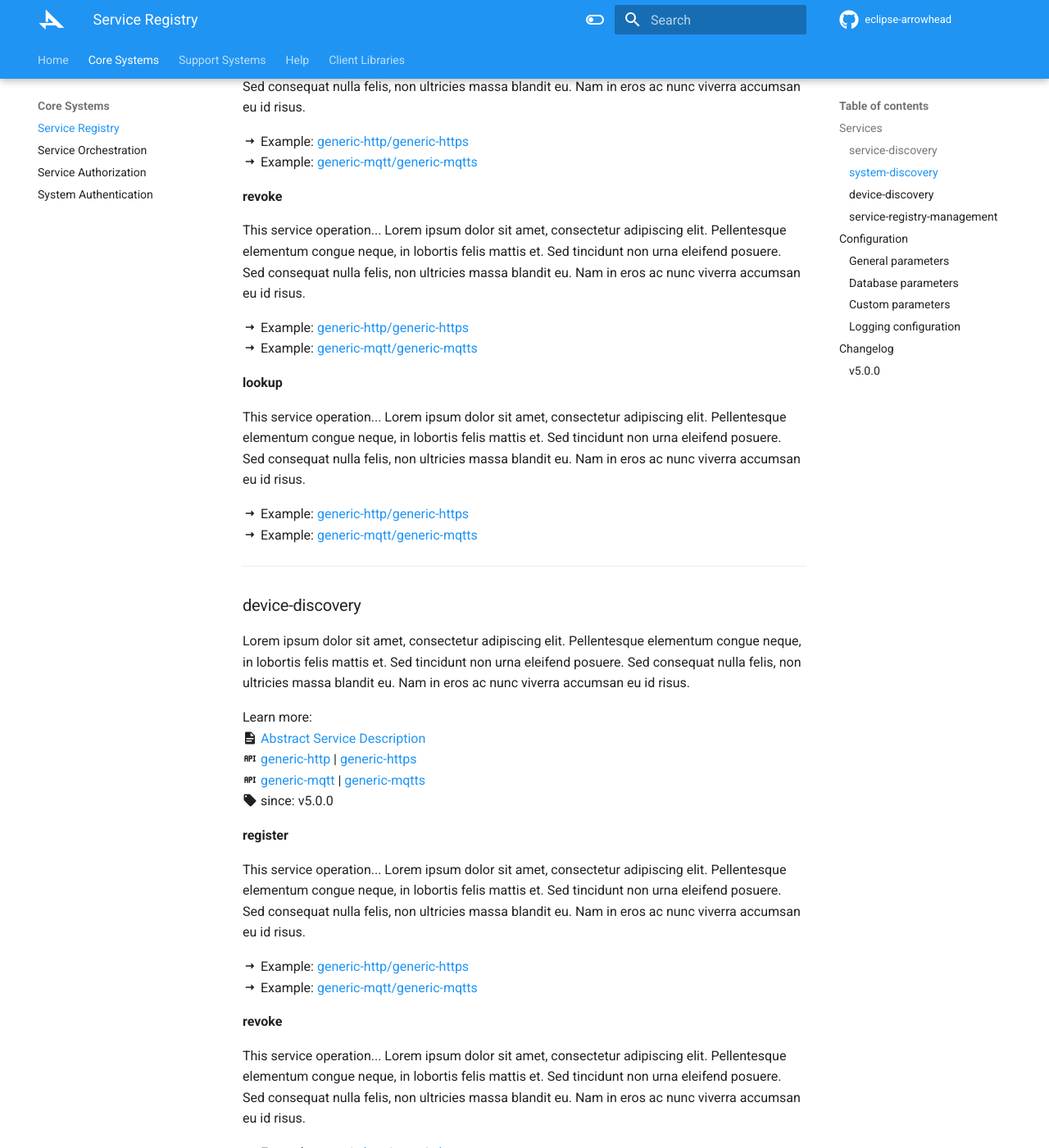
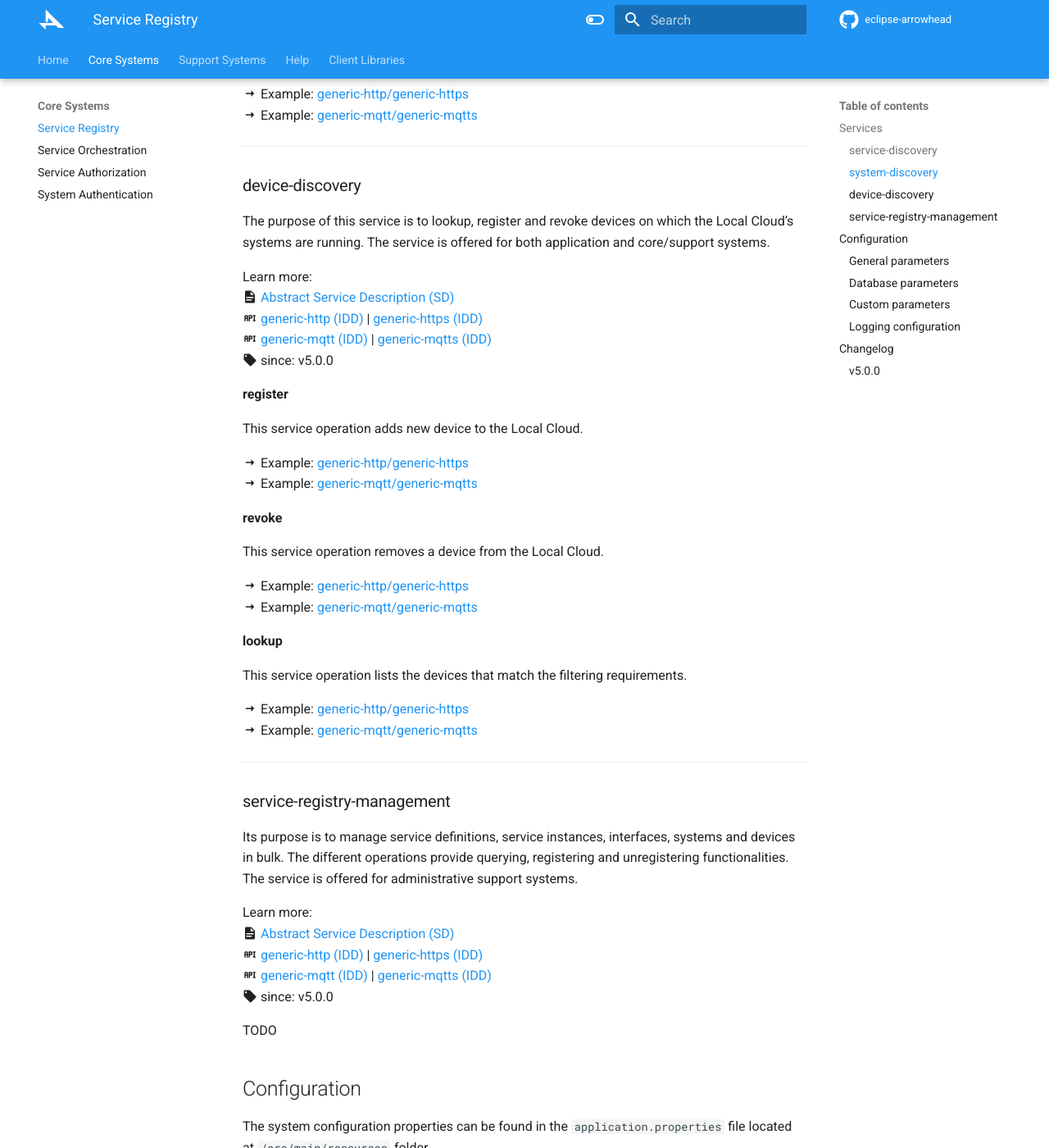
Before and after one commit to Aitia-IIOT/ah5-docs-java-spring, an MkDocs documentation site: the page built from docs/core_systems/service_registry.md, in a window 1280 px wide and 1400 px high, scrolled down 1803 px. Shown: the whole window at 82% size. Built offline with MkDocs 1.6.1 and Material for MkDocs 9.7.7, drawn with Linux system fonts in a browser that asks for light colours; some of the changed text lies outside the part shown.

Commit message:
mkdocs service registry update

```diff
--- a/docs/core_systems/service_registry.md
+++ b/docs/core_systems/service_registry.md
@@ -3,37 +3,37 @@
 This core system provides the data storage functionality for the information related to the currently and actively offered services within the Local Cloud. It also stores information about the systems that offer and/or can use the previously mentioned services, and optionally data about the devices on which those systems are running.
 
 Learn more: <br />
-:material-file-document: [Abstract System Description](todo)
+:material-file-document: [Abstract System Description (SysD)](../assets/sysd/5_0_0/serviceregistry_sysd.pdf)
 
 ## Services
 
 ### service-discovery
 
-Lorem ipsum dolor sit amet, consectetur adipiscing elit. Vestibulum tellus quam, fermentum et urna eget, malesuada placerat eros. Curabitur at tristique arcu, nec rutrum eros. Nam purus nisl, blandit et magna id, rutrum malesuada libero. Curabitur finibus mollis tristique. Ut vehicula erat quis placerat volutpat.
+The purpose of this service is to lookup, register and revoke provided services. The service is offered for both application and core/support systems.
 
 Learn more: <br />
-:material-file-document: [Abstract Service Description](todo) <br />
-:material-api: [generic-http](todo) | [generic-https](todo) <br />
-:material-api: [generic-mqtt](todo) | [generic-mqtts](todo) <br />
+:material-file-document: [Abstract Service Description (SD)](../assets/sd/5_0_0/service-discovery_sd.pdf) <br />
+:material-api: [generic-http (IDD)](todo) | [generic-https (IDD)](todo) <br />
+:material-api: [generic-mqtt (IDD)](todo) | [generic-mqtts (IDD)](todo) <br />
 :material-tag: since: v5.0.0
 
 **register**
 
-This service operation... Lorem ipsum dolor sit amet, consectetur adipiscing elit. Pellentesque elementum congue neque, in lobortis felis mattis et. Sed tincidunt non urna eleifend posuere. Sed consequat nulla felis, non ultricies massa blandit eu. Nam in eros ac nunc viverra accumsan eu id risus.
+This service operation adds new service instance to the Local Cloud.
 
-:material-arrow-right-thin: Example: [generic-http/generic-https](../help/api_examples/sr_http_api_examples.md)<br />
-:material-arrow-right-thin: Example: [generic-mqtt/generic-mqtts](../help/api_examples/sr_mqtt_api_examples.md)
+:material-arrow-right-thin: Example: [generic-http/generic-https](../help/api_examples/sr_http_api_examples.md/#register)<br />
+:material-arrow-right-thin: Example: [generic-mqtt/generic-mqtts](../help/api_examples/sr_mqtt_api_examples.md/#register)
 
 **revoke**
 
-This service operation... Lorem ipsum dolor sit amet, consectetur adipiscing elit. Pellentesque elementum congue neque, in lobortis felis mattis et. Sed tincidunt non urna eleifend posuere. Sed consequat nulla felis, non ultricies massa blandit eu. Nam in eros ac nunc viverra accumsan eu id risus.
+This service operation removes a service instance from the Local Cloud.
 
 :material-arrow-right-thin: Example: [generic-http/generic-https](todo)<br />
 :material-arrow-right-thin: Example: [generic-mqtt/generic-mqtts](todo)
 
 **lookup**
 
-This service operation... Lorem ipsum dolor sit amet, consectetur adipiscing elit. Pellentesque elementum congue neque, in lobortis felis mattis et. Sed tincidunt non urna eleifend posuere. Sed consequat nulla felis, non ultricies massa blandit eu. Nam in eros ac nunc viverra accumsan eu id risus.
+This service operation lists the service instances that match the filtering requirements.
 
 :material-arrow-right-thin: Example: [generic-http/generic-https](todo)<br />
 :material-arrow-right-thin: Example: [generic-mqtt/generic-mqtts](todo)
@@ -42,31 +42,31 @@ This service operation... Lorem ipsum dolor sit amet, consectetur adipiscing eli
 
 ### system-discovery
 
-Lorem ipsum dolor sit amet, consectetur adipiscing elit. Pellentesque elementum congue neque, in lobortis felis mattis et. Sed tincidunt non urna eleifend posuere. Sed consequat nulla felis, non ultricies massa blandit eu. Nam in eros ac nunc viverra accumsan eu id risus.
+The purpose of this service is to lookup, register and revoke systems that are part of (or want to be part of) the Local Cloud. The service is offered for both application and core/support systems.
 
 Learn more: <br />
-:material-file-document: [Abstract Service Description](todo) <br />
-:material-api: [generic-http](todo) | [generic-https](todo) <br />
-:material-api: [generic-mqtt](todo) | [generic-mqtts](todo) <br />
+:material-file-document: [Abstract Service Description (SD)](../assets/sd/5_0_0/system-discovery_sd.pdf) <br />
+:material-api: [generic-http (IDD)](todo) | [generic-https (IDD)](todo) <br />
+:material-api: [generic-mqtt (IDD)](todo) | [generic-mqtts (IDD)](todo) <br />
 :material-tag: since: v5.0.0
 
 **register**
 
-This service operation... Lorem ipsum dolor sit amet, consectetur adipiscing elit. Pellentesque elementum congue neque, in lobortis felis mattis et. Sed tincidunt non urna eleifend posuere. Sed consequat nulla felis, non ultricies massa blandit eu. Nam in eros ac nunc viverra accumsan eu id risus.
+This service operation adds new system to the Local Cloud.
 
 :material-arrow-right-thin: Example: [generic-http/generic-https](todo)<br />
 :material-arrow-right-thin: Example: [generic-mqtt/generic-mqtts](todo)
 
 **revoke**
 
-This service operation... Lorem ipsum dolor sit amet, consectetur adipiscing elit. Pellentesque elementum congue neque, in lobortis felis mattis et. Sed tincidunt non urna eleifend posuere. Sed consequat nulla felis, non ultricies massa blandit eu. Nam in eros ac nunc viverra accumsan eu id risus.
+This service operation removes a system from the Local Cloud.
 
 :material-arrow-right-thin: Example: [generic-http/generic-https](todo)<br />
 :material-arrow-right-thin: Example: [generic-mqtt/generic-mqtts](todo)
 
 **lookup**
 
-This service operation... Lorem ipsum dolor sit amet, consectetur adipiscing elit. Pellentesque elementum congue neque, in lobortis felis mattis et. Sed tincidunt non urna eleifend posuere. Sed consequat nulla felis, non ultricies massa blandit eu. Nam in eros ac nunc viverra accumsan eu id risus.
+This service operation lists the systems that match the filtering requirements.
 
 :material-arrow-right-thin: Example: [generic-http/generic-https](todo)<br />
 :material-arrow-right-thin: Example: [generic-mqtt/generic-mqtts](todo)
@@ -75,31 +75,31 @@ This service operation... Lorem ipsum dolor sit amet, consectetur adipiscing eli
 
 ### device-discovery
 
-Lorem ipsum dolor sit amet, consectetur adipiscing elit. Pellentesque elementum congue neque, in lobortis felis mattis et. Sed tincidunt non urna eleifend posuere. Sed consequat nulla felis, non ultricies massa blandit eu. Nam in eros ac nunc viverra accumsan eu id risus.
+The purpose of this service is to lookup, register and revoke devices on which the Local Cloud’s systems are running. The service is offered for both application and core/support systems.
 
 Learn more: <br />
-:material-file-document: [Abstract Service Description](todo) <br />
-:material-api: [generic-http](todo) | [generic-https](todo) <br />
-:material-api: [generic-mqtt](todo) | [generic-mqtts](todo) <br />
+:material-file-document: [Abstract Service Description (SD)](../assets/sd/5_0_0/device-discovery_sd.pdf) <br />
+:material-api: [generic-http (IDD)](todo) | [generic-https (IDD)](todo) <br />
+:material-api: [generic-mqtt (IDD)](todo) | [generic-mqtts (IDD)](todo) <br />
 :material-tag: since: v5.0.0
 
 **register**
 
-This service operation... Lorem ipsum dolor sit amet, consectetur adipiscing elit. Pellentesque elementum congue neque, in lobortis felis mattis et. Sed tincidunt non urna eleifend posuere. Sed consequat nulla felis, non ultricies massa blandit eu. Nam in eros ac nunc viverra accumsan eu id risus.
+This service operation adds new device to the Local Cloud.
 
 :material-arrow-right-thin: Example: [generic-http/generic-https](todo)<br />
 :material-arrow-right-thin: Example: [generic-mqtt/generic-mqtts](todo)
 
 **revoke**
 
-This service operation... Lorem ipsum dolor sit amet, consectetur adipiscing elit. Pellentesque elementum congue neque, in lobortis felis mattis et. Sed tincidunt non urna eleifend posuere. Sed consequat nulla felis, non ultricies massa blandit eu. Nam in eros ac nunc viverra accumsan eu id risus.
+This service operation removes a device from the Local Cloud.
 
 :material-arrow-right-thin: Example: [generic-http/generic-https](todo)<br />
 :material-arrow-right-thin: Example: [generic-mqtt/generic-mqtts](todo)
 
 **lookup**
 
-This service operation... Lorem ipsum dolor sit amet, consectetur adipiscing elit. Pellentesque elementum congue neque, in lobortis felis mattis et. Sed tincidunt non urna eleifend posuere. Sed consequat nulla felis, non ultricies massa blandit eu. Nam in eros ac nunc viverra accumsan eu id risus.
+This service operation lists the devices that match the filtering requirements.
 
 :material-arrow-right-thin: Example: [generic-http/generic-https](todo)<br />
 :material-arrow-right-thin: Example: [generic-mqtt/generic-mqtts](todo)
@@ -108,12 +108,12 @@ This service operation... Lorem ipsum dolor sit amet, consectetur adipiscing eli
 
 ### service-registry-management
 
-Lorem ipsum dolor sit amet, consectetur adipiscing elit. Pellentesque elementum congue neque, in lobortis felis mattis et. Sed tincidunt non urna eleifend posuere. Sed consequat nulla felis, non ultricies massa blandit eu. Nam in eros ac nunc viverra accumsan eu id risus.
+Its purpose is to manage service definitions, service instances, interfaces, systems and devices in bulk. The different operations provide querying, registering and unregistering functionalities. The service is offered for administrative support systems.
 
 Learn more: <br />
-:material-file-document: [Abstract Service Description](todo) <br />
-:material-api: [generic-http](todo) | [generic-https](todo) <br />
-:material-api: [generic-mqtt](todo) | [generic-mqtts](todo) <br />
+:material-file-document: [Abstract Service Description (SD)](../assets/sd/5_0_0/service-registry-management_sd.pdf) <br />
+:material-api: [generic-http (IDD)](todo) | [generic-https (IDD)](todo) <br />
+:material-api: [generic-mqtt (IDD)](todo) | [generic-mqtts (IDD)](todo) <br />
 :material-tag: since: v5.0.0
 
 TODO
```
Also changed, not shown: README.md (+1 -1 lines), docs/index.md (+1 -1 lines), 5 other files.
